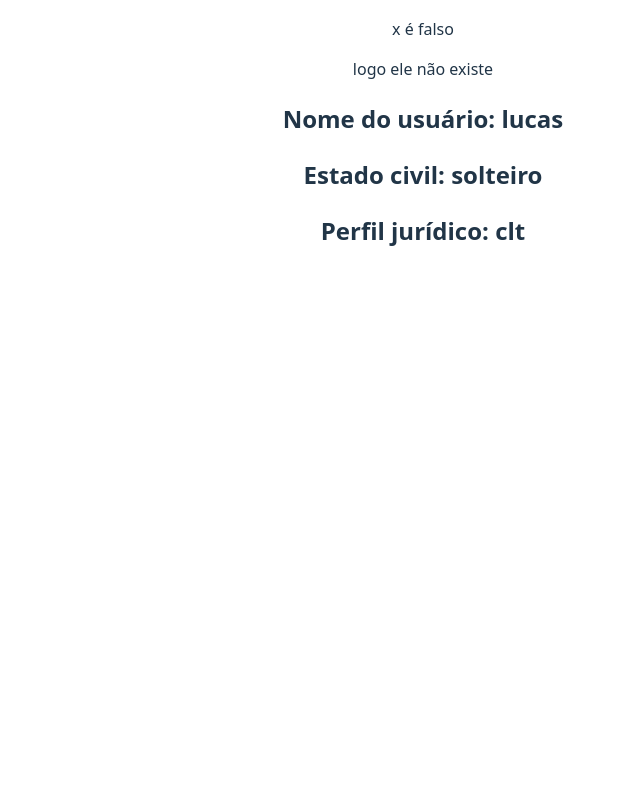
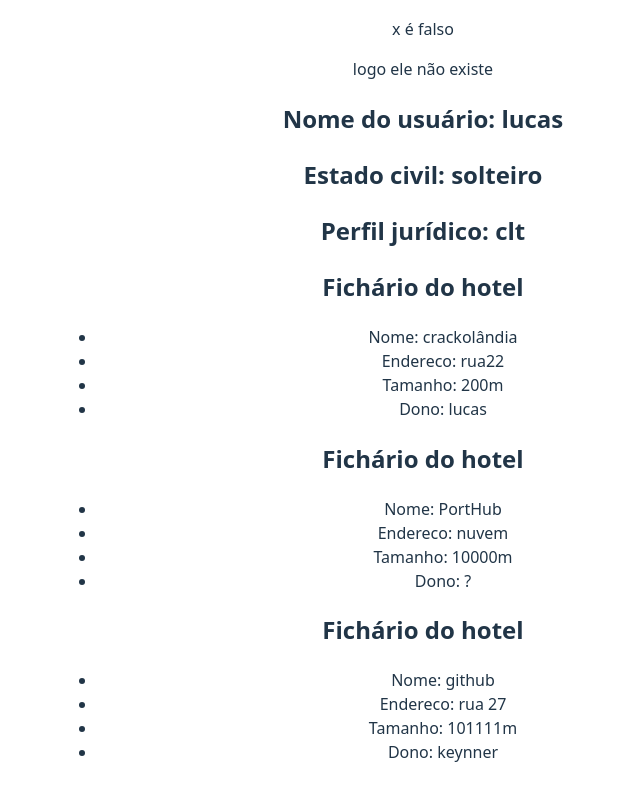
Before and after one commit to LUCASGOODPROGRAMMER/FRONT-END_ESTUDO, a React (Vite) app in the folder html_css_js_react/3_MAIS_SOBRE_REACT/avancando_em_react/: page / in a window 1280 px wide. Shown: the part 1313-2113 px from the top of the page, without its empty margins (217-857 px from the left). Before the commit the page ends 1614 px from the top, so only its background shows below. Built offline with nearby package versions, Linux system fonts and the light colour scheme.

Commit message:
reutilização de props

```diff
--- a/html_css_js_react/3_MAIS_SOBRE_REACT/avancando_em_react/src/App.jsx
+++ b/html_css_js_react/3_MAIS_SOBRE_REACT/avancando_em_react/src/App.jsx
@@ -11,6 +11,7 @@ import ListRender from './components/ListRender'
 import Home from './components/Home'
 import ConditionalRender from './components/ConditionalRender'
 import ShowUserName from './components/ShowUserName'
+import HotelDetails from './components/HotelDetails'
 
 function App() {
 
@@ -27,6 +28,10 @@ function App() {
       <Home/>
       <ConditionalRender/>
       <ShowUserName name="lucas" estadoCivil="solteiro" pessoa="clt"/>
+      <HotelDetails nome="crackolândia" endereco="rua22" tamanho={200} dono="lucas"/>
+      <HotelDetails nome="PortHub" endereco="nuvem" tamanho={10000} dono="?"/>
+      <HotelDetails nome="github" endereco="rua 27" tamanho={101111} dono="keynner"/>
+
     </>
   )
 }
--- /dev/null
+++ b/html_css_js_react/3_MAIS_SOBRE_REACT/avancando_em_react/src/components/HotelDetails.jsx
@@ -0,0 +1,15 @@
+const HotelDetails = ({nome,endereco,tamanho,dono}) => {
+    return(
+        <>
+            <h2>Fichário do hotel</h2>
+            <ul>
+                <li>Nome: {nome}</li>
+                <li>Endereco: {endereco}</li>
+                <li>Tamanho: {tamanho}m</li>
+                <li>Dono: {dono}</li>
+            </ul>
+        </>
+    )
+}
+
+export default HotelDetails
```
